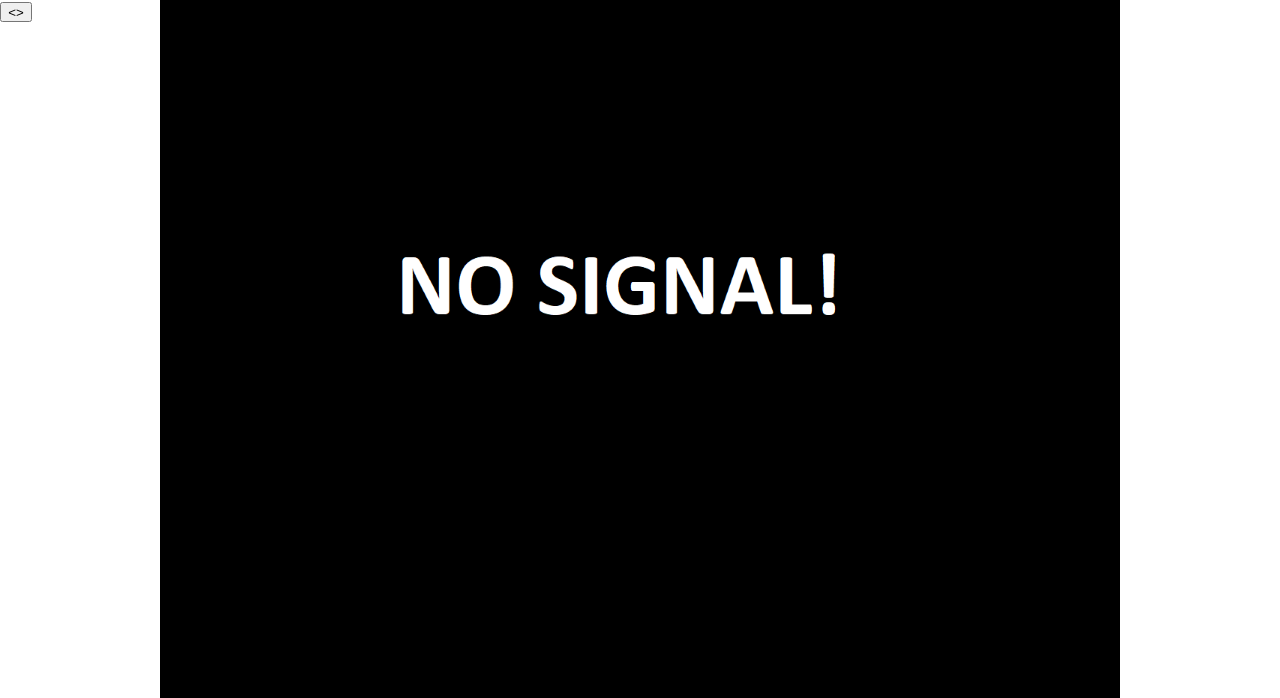
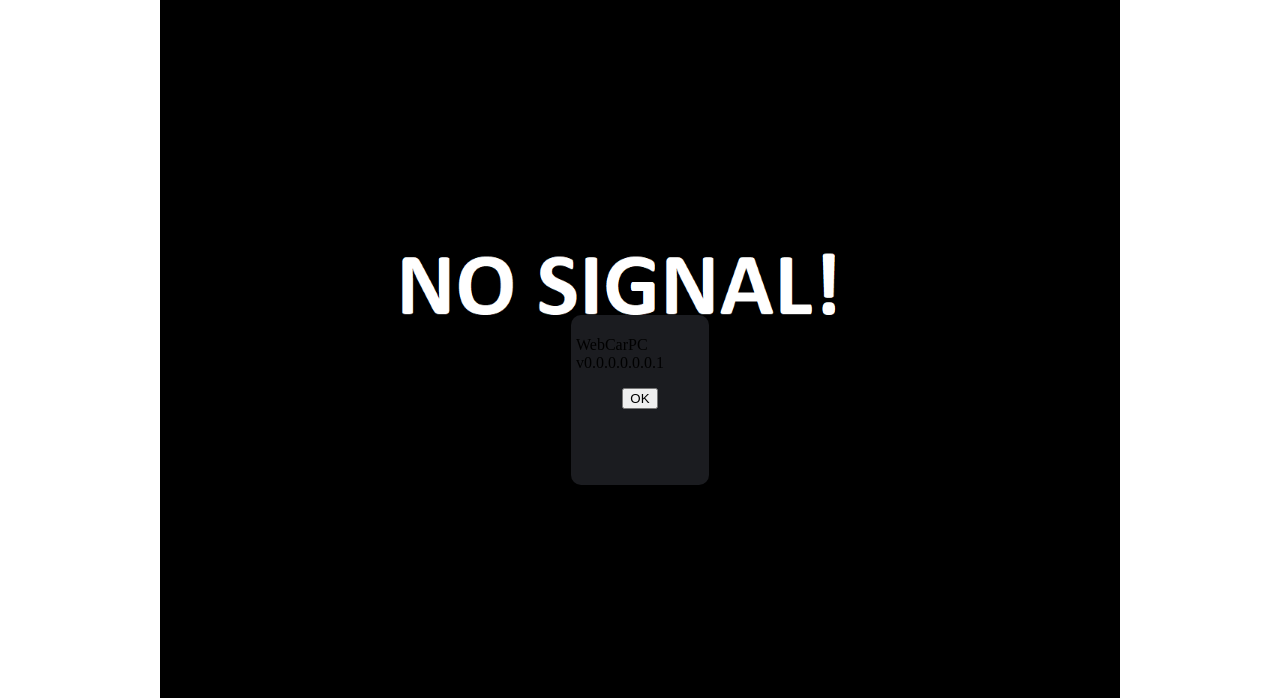
Before and after one commit to Crazy-Max-Blog/WebCarPC, a plain HTML site: page index.html in a window 1280 px wide. Shown: the top 698 px of the page. Drawn offline with Linux system fonts and the light colour scheme.

Commit message:
Update fullscreen button

```diff
--- a/index.html
+++ b/index.html
@@ -20,7 +20,10 @@
       <div class='menu_p'><img height=10% width=10% src='https://music.yandex.ru/favicon32.png'/></div>
       <div class='menu_p'><img height=10% width=10% src='https://gilmourtractor.com/images/wallmount-camera.png'/></div>
     </div>
-    <button style='position: absolute;top:0;bottom: 97%;left: 0;right: 100%;margin: auto;width:2.5%;height:2.5%' id="fullscr"></button>
+    <div id='notifv' style='position: absolute;top:0;bottom: 0;left: 0;right: 0;margin: auto;width:10%;max-height:20%; background:#1b1c20; border:5px solid transparent; border-radius:10px'>
+      <p>WebCarPC v0.0.0.0.0.0.1</p>
+      <button style='display:block;margin:auto;' onclick="document.getElementById('notifv').style.display='none';document.documentElement.requestFullscreen();">OK</button>
+    </div>
     <script src='fullscreen.js'></script>
   </body>
 </html>
```
